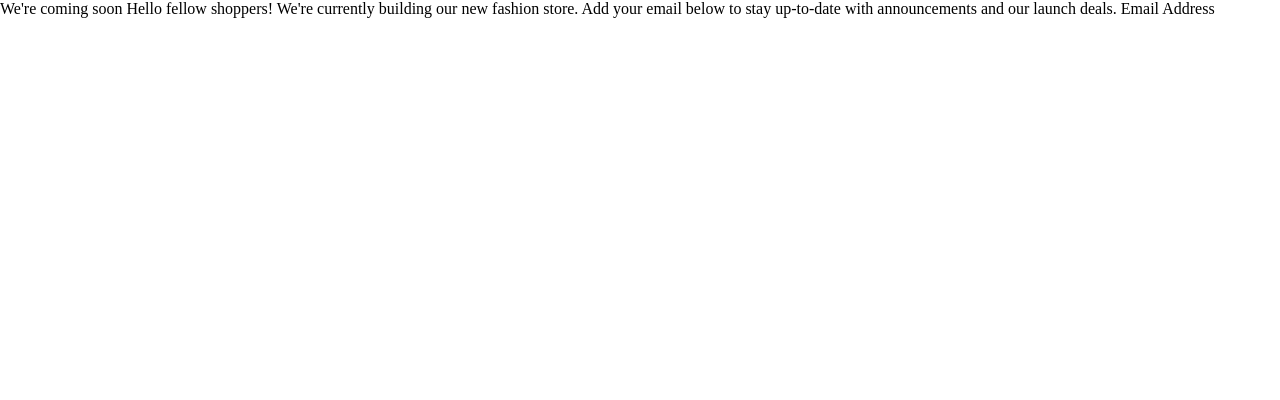
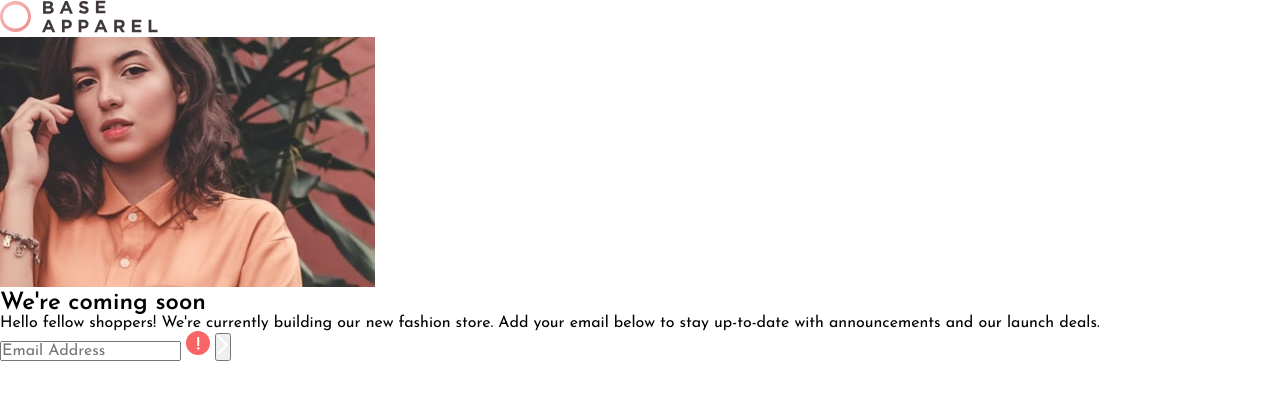
Before and after one commit to ionStici/base-apparel-coming-soon, a website: page index.html in a window 1280 px wide. Drawn offline with Linux system fonts and the light colour scheme.

Commit message:
Add markup, reset and general styles

```diff
--- a/index.html
+++ b/index.html
@@ -14,12 +14,31 @@
 </head>
 <body>
 
-  We're coming soon
+    <main class="main">
 
-  Hello fellow shoppers! We're currently building our new fashion store.
-  Add your email below to stay up-to-date with announcements and our launch deals.
+        <header class="header">
+            <img class="logo" src="./images/logo.svg" alt="Logo">
+        </header>
 
-  Email Address
+        <img class="hero-img" src="./images/hero-mobile.jpg" alt="A beautiful woman">
+
+        <section class="section-form">
+            <h1 class="h1">
+                <span class="h1--up">We're</span>
+                <span class="h1--middle">coming</span>
+                <span class="h1--down">soon</span>
+            </h1>
+
+            <p class="paragraph">Hello fellow shoppers! We're currently building our new fashion store. Add your email below to stay up-to-date with announcements and our launch deals.</p>
+
+            <form class="form">
+                <input class="form__input" type="text" placeholder="Email Address">
+                <svg class="form__error-icon" xmlns="http://www.w3.org/2000/svg" width="24" height="24"><g fill="none" fill-rule="evenodd"><circle cx="12" cy="12" r="12" fill="#F96464"/><path fill="#FFF" fill-rule="nonzero" d="M13.256 6v9.056h-2V6h2zm-.944 12.464c-.384 0-.699-.104-.944-.312a1.027 1.027 0 0 1-.368-.824c0-.33.125-.608.376-.832.25-.224.563-.336.936-.336.373 0 .68.112.92.336.24.224.36.501.36.832 0 .341-.117.616-.352.824-.235.208-.544.312-.928.312z"/></g></svg>
+                <button class="form__btn"><svg class="form__btn-icon" xmlns="http://www.w3.org/2000/svg" width="12" height="20"><path fill="none" stroke="#FFF" stroke-width="2" d="M1 1l8.836 8.836L1 18.671"/></svg></button>
+            </form>
+        </section>
+
+    </main>
 
 </body>
 </html>
--- a/sass/_base.scss
+++ b/sass/_base.scss
@@ -17,3 +17,15 @@ button {
 }
 
 // GENERAL STYLES
+
+body {
+    font-family: "Josefin Sans", sans-serif;
+    font-size: 16px;
+    font-weight: 400;
+}
+
+.main {
+    // background-image: url(./images/bg-pattern-desktop.svg);
+}
+
+// END
```
Also changed, not shown: style.css.
